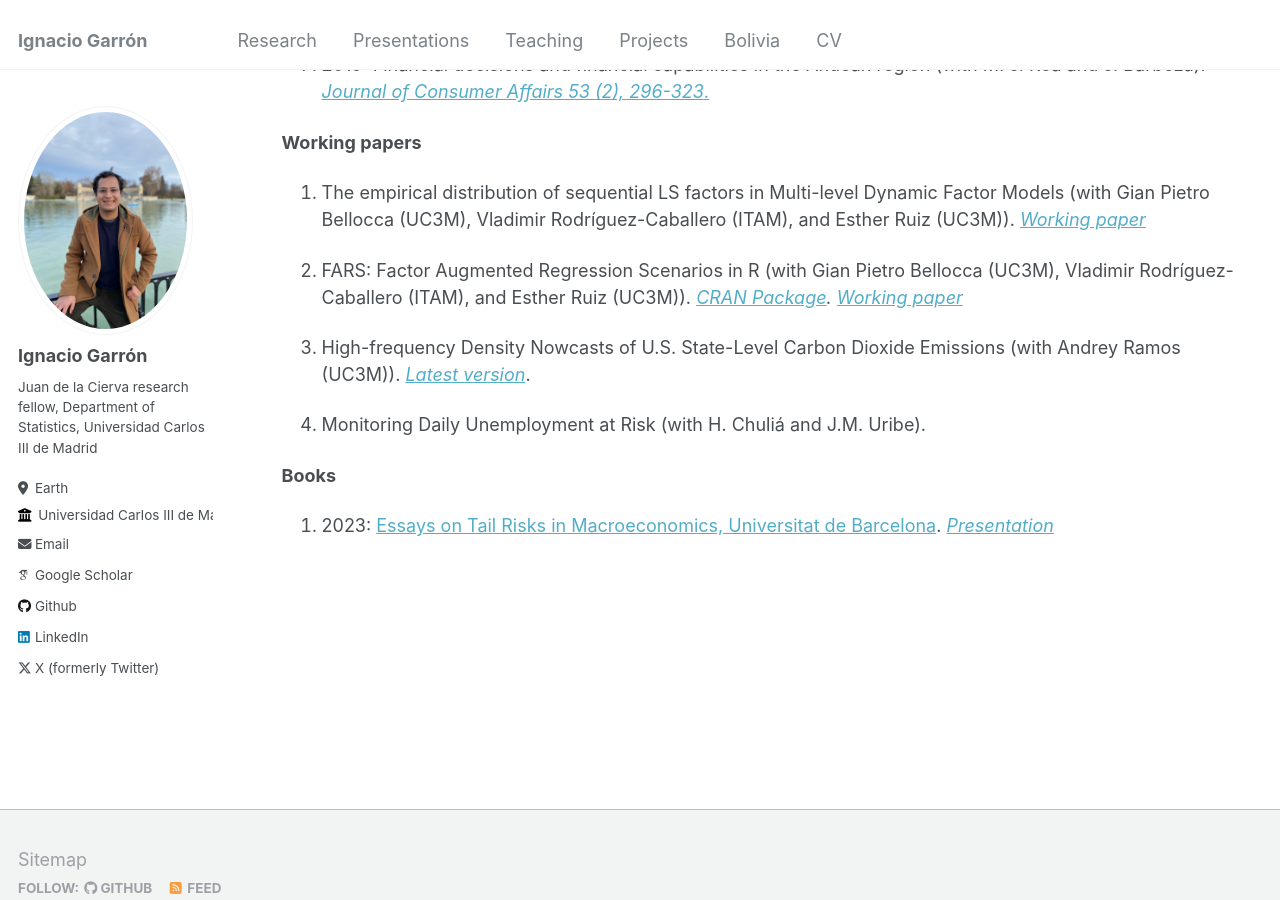
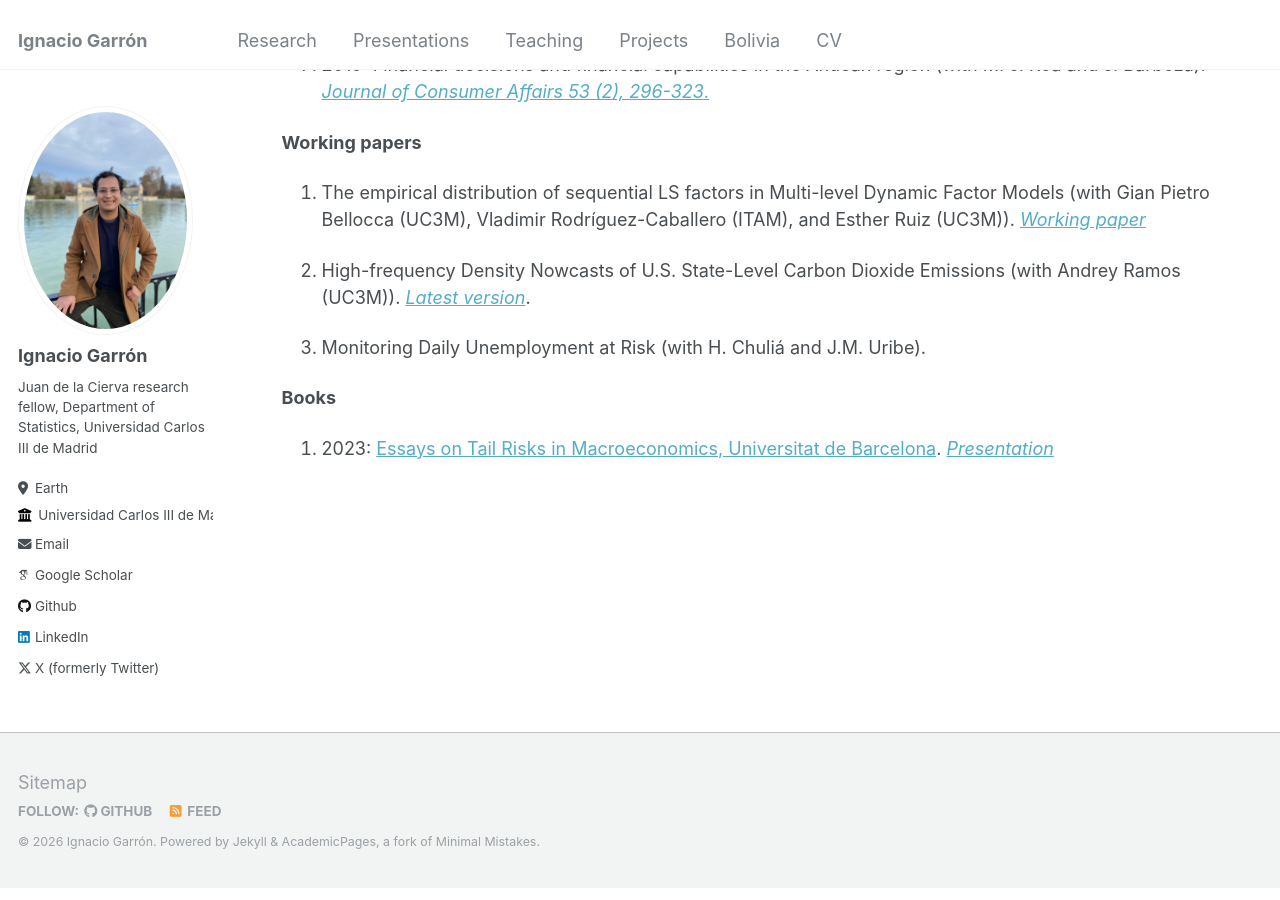
Before and after one commit to IgnacioGarron/IgnacioGarron.github.io, a Jekyll site: the page built from _pages/publications.md, in a window 1280 px wide and 900 px high, scrolled down 923 px. Built offline with Jekyll 4.4.1, drawn with Linux system fonts in a browser that asks for light colours; some web fonts are replaced.

Commit message:
Update publications.md

```diff
--- a/_pages/publications.md
+++ b/_pages/publications.md
@@ -39,13 +39,11 @@
 
 **Working papers**
 
-1. The empirical distribution of sequential LS factors in Multi-level Dynamic Factor Models (with Gian Pietro Bellocca (UC3M), Vladimir Rodríguez-Caballero (ITAM), and Esther Ruiz (UC3M)). *[Working paper](https://e-archivo.uc3m.es/entities/publication/d8f52e5a-87a8-4507-83b1-7d98814a9776)*
+3. The empirical distribution of sequential LS factors in Multi-level Dynamic Factor Models (with Gian Pietro Bellocca (UC3M), Vladimir Rodríguez-Caballero (ITAM), and Esther Ruiz (UC3M)). *[Working paper](https://e-archivo.uc3m.es/entities/publication/d8f52e5a-87a8-4507-83b1-7d98814a9776)*
 
-2. FARS: Factor Augmented Regression Scenarios in R (with Gian Pietro Bellocca (UC3M), Vladimir Rodríguez-Caballero (ITAM), and Esther Ruiz (UC3M)). *[CRAN Package](https://cran.r-project.org/web/packages/FARS/index.html). [Working paper](https://arxiv.org/pdf/2507.10679)*
+2. High-frequency Density Nowcasts of U.S. State-Level Carbon Dioxide Emissions (with Andrey Ramos (UC3M)). *[Latest version](https://arxiv.org/abs/2501.03380)*.
 
-3. High-frequency Density Nowcasts of U.S. State-Level Carbon Dioxide Emissions (with Andrey Ramos (UC3M)). *[Latest version](https://arxiv.org/abs/2501.03380)*.
-
-4.  Monitoring Daily Unemployment at Risk (with H. Chuliá and J.M. Uribe).
+1.  Monitoring Daily Unemployment at Risk (with H. Chuliá and J.M. Uribe).
 
 
 **Books**
```
